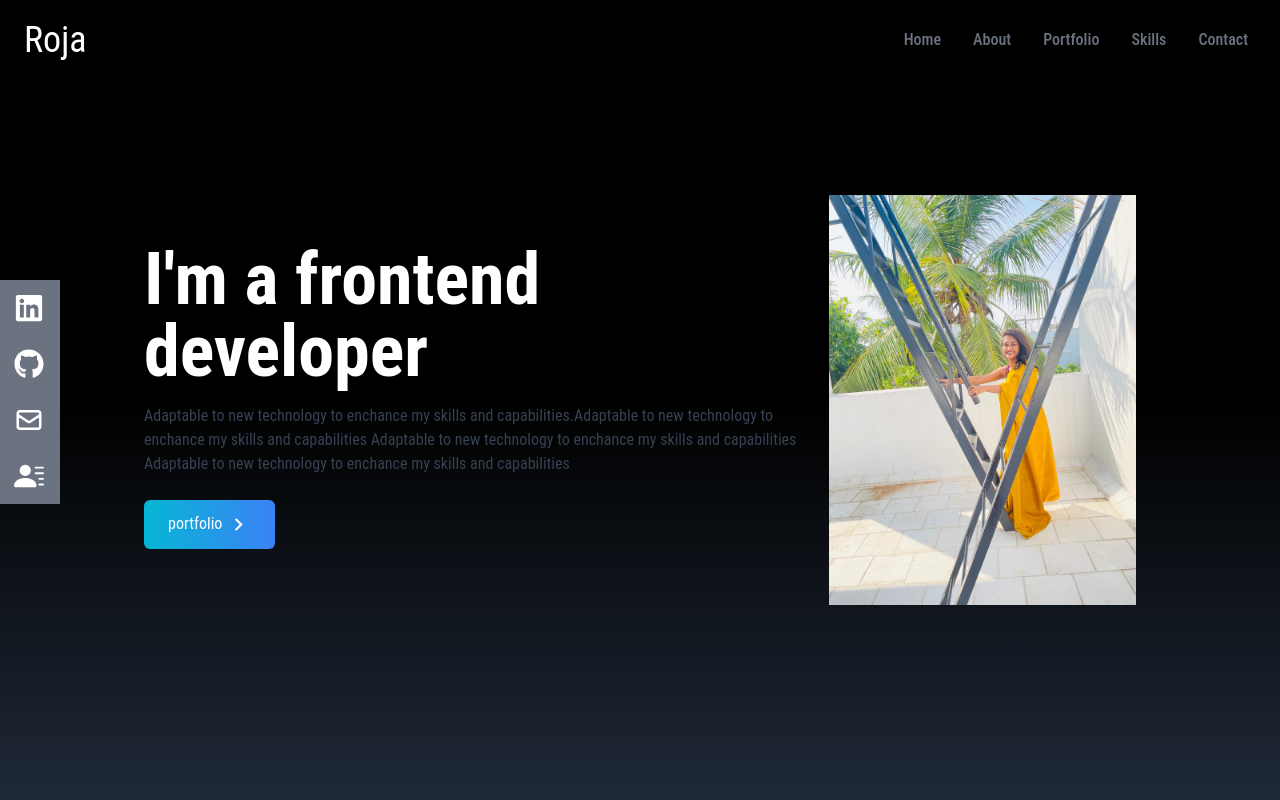
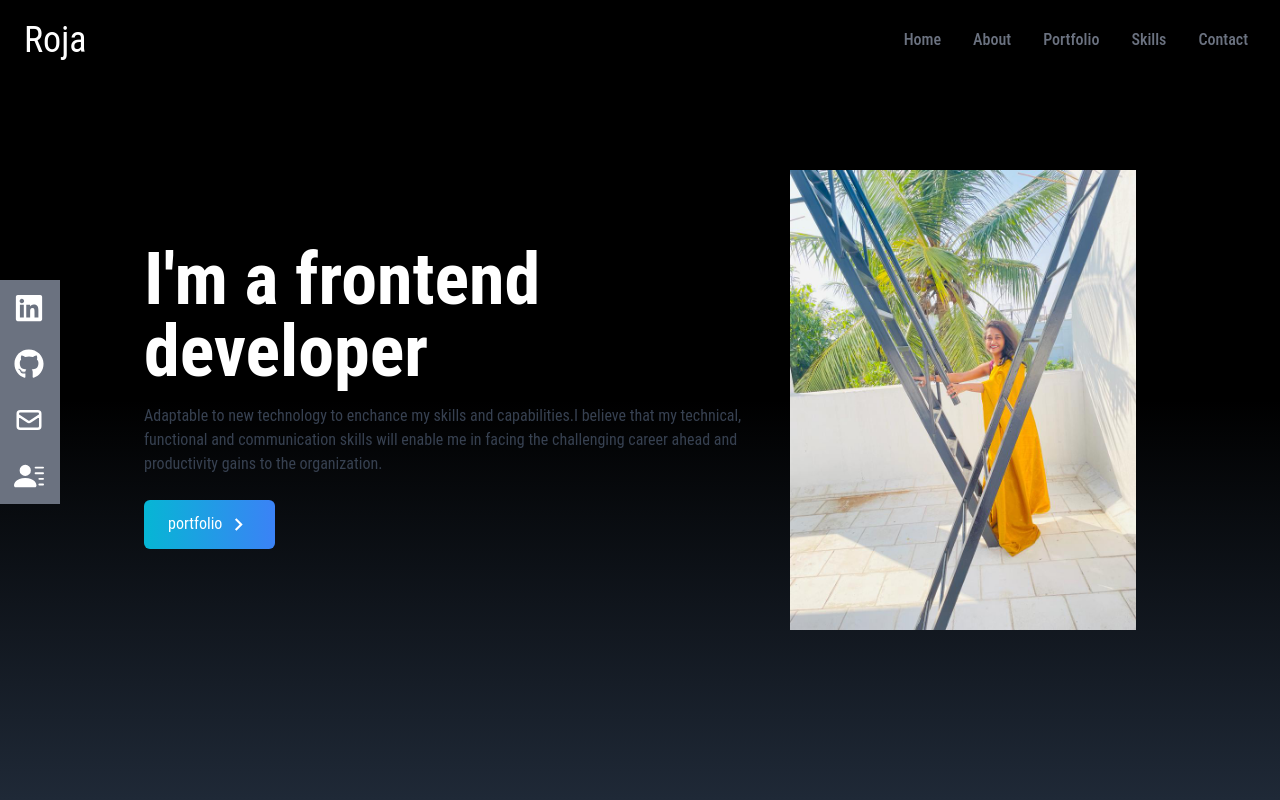
Before and after one commit to rowjah/ry-react-one-portfolio, a React (Create React App) app: page / in a window 1280 px wide. Shown: the top 800 px of the page. Built offline with nearby package versions, Linux system fonts and the light colour scheme.

Commit message:
p change

```diff
--- a/src/Component/Home.jsx
+++ b/src/Component/Home.jsx
@@ -13,8 +13,8 @@ const Home = () => {
   <div className='max-w-screen-lg mx-auto flex flex-col items-center justify-center h-full px-4 md:flex-row'>
     <div className='flex flex-col justify-center h-full'>
         <h2 className='text-4xl sm:text-7xl font-bold text-white'>I'm a frontend developer</h2>
-        <p className='text-gray-700 py-4 '>Adaptable to new technology to enchance my skills and capabilities.Adaptable to new technology to enchance my skills and capabilities
-        Adaptable to new technology to enchance my skills and capabilities Adaptable to new technology to enchance my skills and capabilities</p>
+        <p className='text-gray-700 py-4 '>Adaptable to new technology to enchance my skills and capabilities.I believe that my technical,
+         functional and communication skills will enable me in facing the challenging career ahead and productivity gains to the organization.</p>
         <div>
             <Link to="portfolio" smooth duration={500}  className=' group text-white w-fit px-6 py-3 my-2 flex items-center rounded-md bg-gradient-to-r from-cyan-500 to-blue-500 cursor-pointer'>
                 portfolio
```
